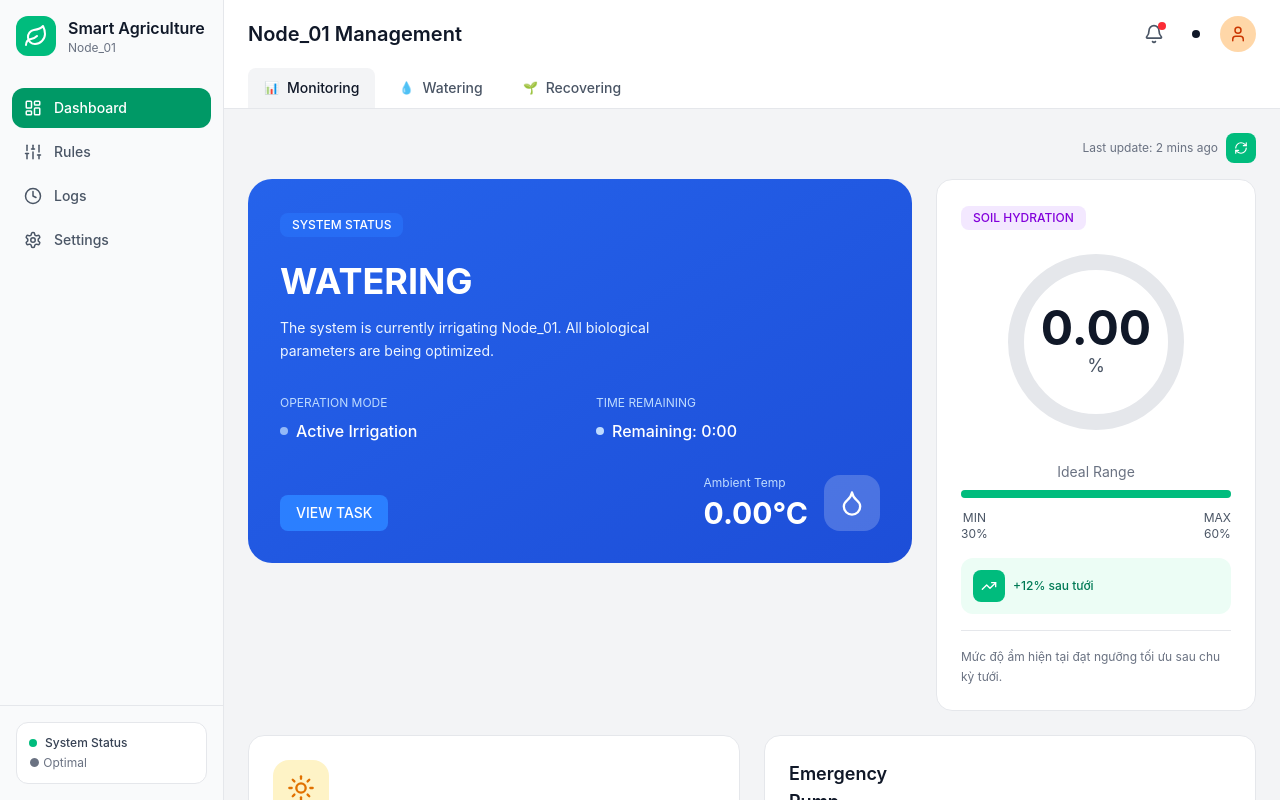
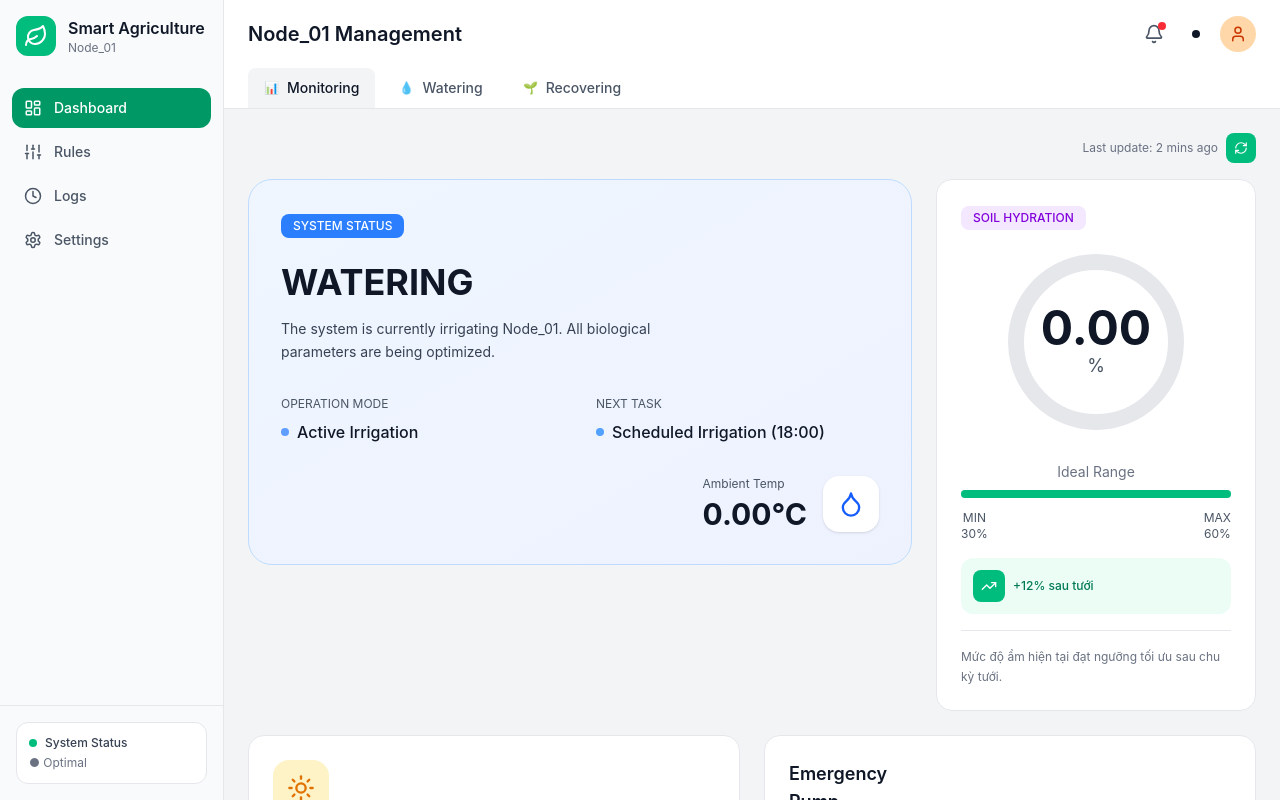
Before and after one commit to Group-23-Multidiscipline-Project/dadn-frontend, a React (Vite) app in the folder frontend/: page / in a window 1280 px wide. Built offline with nearby package versions, Linux system fonts and the light colour scheme.

Commit message:
fix/change system status card color

```diff
--- a/frontend/src/app/components/LightIntensity.tsx
+++ b/frontend/src/app/components/LightIntensity.tsx
@@ -26,19 +26,18 @@ export function LightIntensity({ value, avgComparison = 12 }: LightIntensityProp
         <div className="text-3xl font-bold text-gray-900">{value.toFixed(2)} <span className="text-lg text-gray-500">%</span></div>
       </div>
 
-      <div className="mb-6">
+      {<div className="mb-6">
         <div className="text-xs text-gray-500 mb-2">Cường độ ánh sáng</div>
         <div className="flex gap-2">
           {Array.from({ length: dots }).map((_, i) => (
             <div
               key={i}
-              className={`h-2 flex-1 rounded-full transition-colors ${
-                i < activeDots ? "bg-amber-400" : "bg-gray-200"
-              }`}
+              className={`h-2 flex-1 rounded-full transition-colors ${i < activeDots ? "bg-amber-400" : "bg-gray-200"
+                }`}
             ></div>
           ))}
         </div>
-      </div>
+      </div>}
 
       <div className="h-2 bg-gradient-to-r from-amber-600 via-amber-400 to-gray-300 rounded-full"></div>
     </div>
--- a/frontend/src/app/components/SystemStatusCard.tsx
+++ b/frontend/src/app/components/SystemStatusCard.tsx
@@ -1,69 +1,80 @@
-import { Droplet, CheckCircle } from "lucide-react";
+import { Droplet } from "lucide-react";
 
 interface SystemStatusCardProps {
-  mode: "watering" | "monitoring";
+  mode: "watering" | "monitoring" | "recovering";
   temperature: number;
-  remainingTime?: string;
+  timeLabel?: string;
+  timeValue?: string;
 }
 
-export function SystemStatusCard({ mode, temperature, remainingTime }: SystemStatusCardProps) {
+export function SystemStatusCard({ mode, temperature, timeLabel, timeValue }: SystemStatusCardProps) {
   const isWatering = mode === "watering";
+  const isRecovering = mode === "recovering";
+
+  let bgClass = "bg-gradient-to-br from-emerald-50 to-green-50 text-gray-900 border border-emerald-200";
+  let bgStyle = undefined;
+  let badgeClass = "bg-emerald-500 text-white";
+  let title = "MONITORING";
+  let desc = "The greenhouse environment is currently optimal. All biological parameters are within the healthy threshold.";
+  let iconClass = "text-emerald-600";
+  let pulseClass = "bg-emerald-500";
+  let opMode = "Automatic Eco-Growth";
+  let dotClass = "bg-gray-400";
+
+  if (isWatering) {
+    bgClass = "bg-gradient-to-br from-blue-50 to-indigo-50 border border-blue-200";
+    badgeClass = "bg-blue-500 text-white";
+    title = "WATERING";
+    desc = "The system is currently irrigating Node_01. All biological parameters are being optimized.";
+    iconClass = "text-blue-600";
+    pulseClass = "bg-blue-500 animate-pulse";
+    opMode = "Active Irrigation";
+    dotClass = "bg-blue-400";
+  } else if (isRecovering) {
+    bgClass = "bg-gradient-to-br from-amber-50 to-yellow-50 border border-amber-200";
+    badgeClass = "bg-amber-500 text-white";
+    title = "RECOVERING";
+    desc = "Hệ thống đang tạm ngưng để nước thẩm thấu đều vào rễ. Cảm biến sẽ hoạt động lại sau khi ổn định.";
+    iconClass = "text-amber-600";
+    pulseClass = "bg-amber-500 animate-pulse";
+    opMode = "Penetration Wait";
+    dotClass = "bg-amber-400";
+  }
 
   return (
-    <div
-      className={`rounded-3xl p-8 relative ${
-        isWatering
-          ? "text-white"
-          : "bg-gradient-to-br from-emerald-50 to-green-50 text-gray-900 border border-emerald-200"
-      }`}
-      style={isWatering ? { background: "linear-gradient(to bottom right, #2563EB, #1D4ED8)" } : undefined}
-    >
+    <div className={`rounded-3xl p-8 relative text-gray-900 ${bgClass}`}>
       {/* Status badge */}
-      <div className={`inline-block px-3 py-1 rounded-lg text-xs font-medium mb-6 ${
-        isWatering ? "bg-blue-500/40 text-white" : "bg-emerald-500 text-white"
-      }`}>
+      <div className={`inline-block px-3 py-1 rounded-lg text-xs font-medium mb-6 ${badgeClass}`}>
         SYSTEM STATUS
       </div>
 
       {/* Title */}
-      <h2 className="text-4xl font-bold mb-4">
-        {isWatering ? "WATERING" : "MONITORING"}
-      </h2>
+      <h2 className="text-4xl font-bold mb-4">{title}</h2>
 
       {/* Description */}
-      <p className={`text-sm leading-relaxed mb-8 max-w-md ${
-        isWatering ? "text-blue-50" : "text-gray-700"
-      }`}>
-        {isWatering
-          ? "The system is currently irrigating Node_01. All biological parameters are being optimized."
-          : "The greenhouse environment is currently optimal. All biological parameters are within the healthy threshold."}
+      <p className="text-sm leading-relaxed mb-8 max-w-md text-gray-700">
+        {desc}
       </p>
 
       {/* Info grid */}
       <div className="grid grid-cols-2 gap-8">
         <div>
-          <div className={`text-xs mb-2 ${isWatering ? "text-blue-200" : "text-gray-600"}`}>
+          <div className="text-xs mb-2 text-gray-600 uppercase">
             OPERATION MODE
           </div>
           <div className="flex items-center gap-2">
-            <div className={`w-2 h-2 rounded-full ${
-              isWatering ? "bg-blue-200 animate-pulse" : "bg-emerald-500"
-            }`}></div>
-            <span className="font-medium">
-              {isWatering ? "Active Irrigation" : "Automatic Eco-Growth"}
-            </span>
+            <div className={`w-2 h-2 rounded-full ${pulseClass}`}></div>
+            <span className="font-medium">{opMode}</span>
           </div>
         </div>
         <div>
-          <div className={`text-xs mb-2 ${isWatering ? "text-blue-200" : "text-gray-600"}`}>
-            {isWatering ? "TIME REMAINING" : "NEXT TASK"}
+          <div className="text-xs mb-2 text-gray-600 uppercase">
+            {timeLabel || "NEXT TASK"}
           </div>
           <div className="flex items-center gap-2">
-            <div className={`w-2 h-2 rounded-full ${
-              isWatering ? "bg-blue-200" : "bg-gray-400"
-            }`}></div>
+            <div className={`w-2 h-2 rounded-full ${dotClass}`}></div>
             <span className="font-medium">
-              {isWatering ? `Remaining: ${remainingTime || "12:45"}` : "Scheduled Irrigation (18:00)"}
+              {timeValue || "Scheduled Irrigation (18:00)"}
             </span>
           </div>
         </div>
@@ -71,24 +82,17 @@ export function SystemStatusCard({ mode, temperature, remainingTime }: SystemSta
 
       {/* Temperature - positioned at bottom right */}
       <div className="mt-8 flex items-end justify-between">
-        {isWatering && (
-          <button className="px-4 py-2 bg-blue-500 hover:bg-blue-400 text-white rounded-lg text-sm font-medium transition-colors">
-            VIEW TASK
-          </button>
-        )}
         <div className="flex items-center gap-4 ml-auto">
           <div>
-            <div className={`text-xs mb-1 ${isWatering ? "text-blue-200" : "text-gray-600"}`}>
+            <div className="text-xs mb-1 text-gray-600">
               Ambient Temp
             </div>
-            <div className={`text-3xl font-bold ${isWatering ? "text-white" : "text-gray-900"}`}>
+            <div className="text-3xl font-bold text-gray-900">
               {temperature.toFixed(2)}°C
             </div>
           </div>
-          <div className={`w-14 h-14 rounded-2xl flex items-center justify-center ${
-            isWatering ? "bg-white/20" : "bg-white"
-          }`}>
-            <Droplet size={28} className={isWatering ? "text-white" : "text-emerald-600"} />
+          <div className="w-14 h-14 rounded-2xl flex items-center justify-center bg-white shadow-sm">
+            <Droplet size={28} className={iconClass} />
           </div>
         </div>
       </div>
--- a/frontend/src/app/views/RecoveringView.tsx
+++ b/frontend/src/app/views/RecoveringView.tsx
@@ -1,4 +1,4 @@
-import { RecoveringTimer } from "../components/RecoveringTimer";
+import { SystemStatusCard } from "../components/SystemStatusCard";
 import { SoilHydrationGauge } from "../components/SoilHydrationGauge";
 import { LightIntensity } from "../components/LightIntensity";
 import { VitalityChart } from "../components/VitalityChart";
@@ -9,9 +9,22 @@ interface RecoveringViewProps {
   lightLevel: number;
   vitality: number;
   lastUpdate: string;
+  temperature: number;
+  isRecovering?: boolean;
+  remainingSeconds?: number;
+  lastRecoverTime?: string | null;
 }
 
-export function RecoveringView({ soilMoisture, lightLevel, vitality, lastUpdate }: RecoveringViewProps) {
+export function RecoveringView({
+  soilMoisture,
+  lightLevel,
+  vitality,
+  lastUpdate,
+  temperature,
+  isRecovering,
+  remainingSeconds,
+  lastRecoverTime
+}: RecoveringViewProps) {
   return (
     <div>
       {/* Update indicator */}
@@ -24,8 +37,16 @@ export function RecoveringView({ soilMoisture, lightLevel, vitality, lastUpdate
 
       <div className="grid grid-cols-1 lg:grid-cols-3 gap-6">
         {/* Recovering Timer - spans 2 columns */}
+        {/* System status - spans 2 columns */}
         <div className="lg:col-span-2">
-          <RecoveringTimer />
+          <SystemStatusCard
+            mode="recovering"
+            temperature={temperature}
+            timeLabel={isRecovering ? "TIME REMAINING" : "LAST RECOVER"}
+            timeValue={isRecovering
+              ? `Remaining: ${Math.floor((remainingSeconds || 0) / 60).toString().padStart(2, '0')}:${((remainingSeconds || 0) % 60).toString().padStart(2, '0')}`
+              : lastRecoverTime || "N/A"}
+          />
         </div>
 
         {/* Soil hydration */}
```
